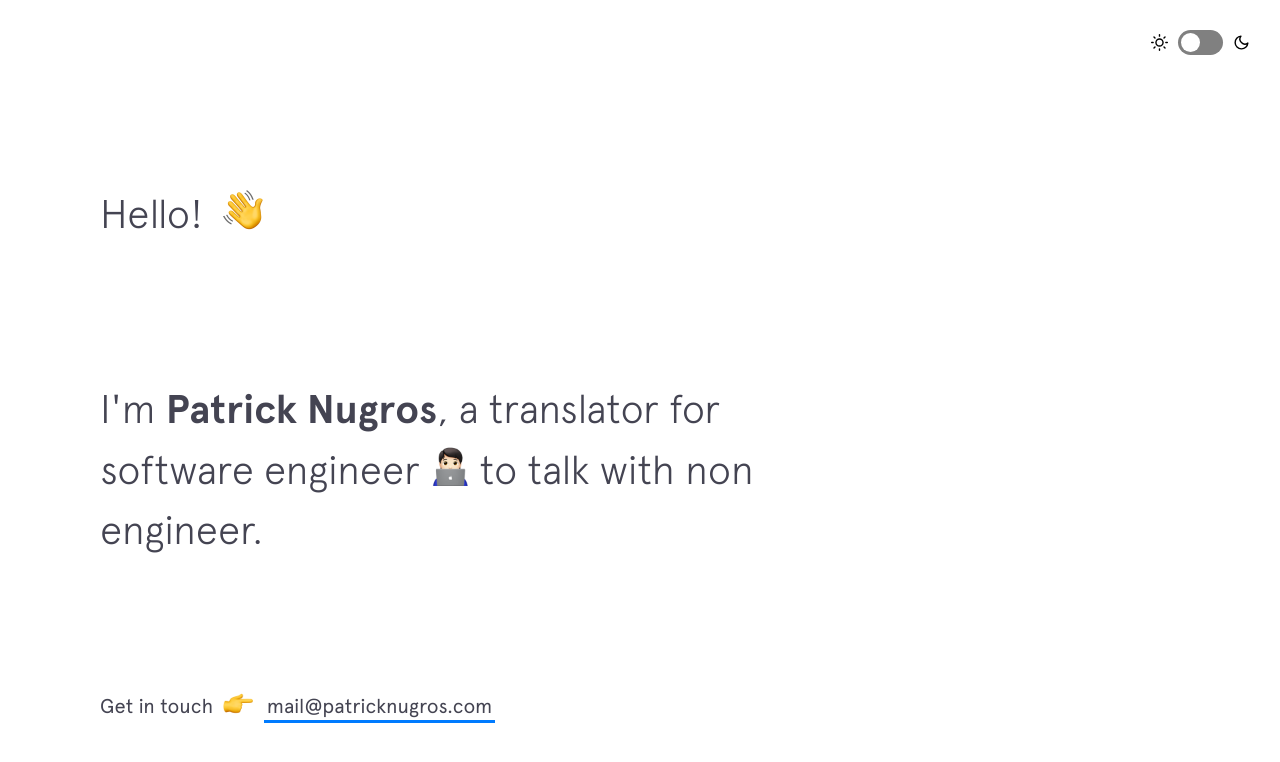
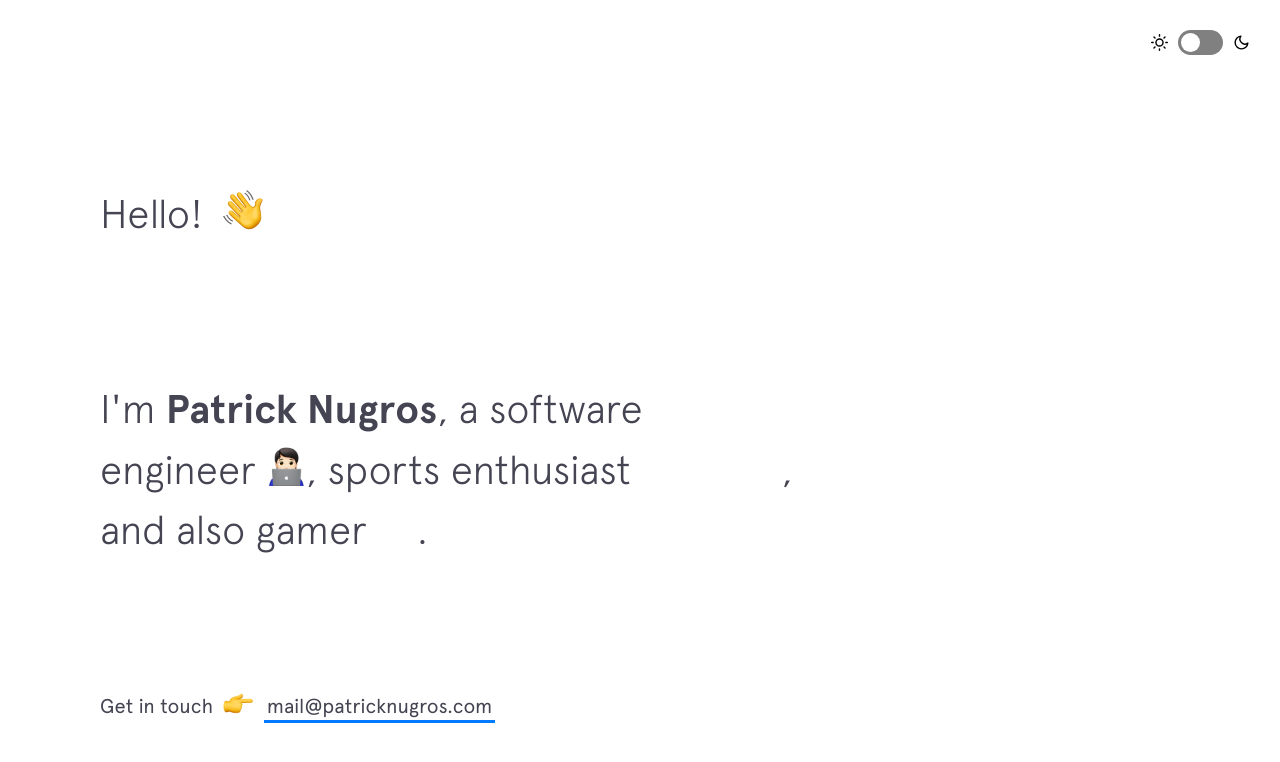
Before and after one commit to PatrickNugros/patricknugros-com, a Jekyll site: the page built from index.html, in a window 1280 px wide and 900 px high. Shown: the top 762 px of the window. Built offline with Jekyll 4.4.1, drawn with Linux system fonts in a browser that asks for light colours; nearby versions of some CDN libraries.

Commit message:
change intro

```diff
--- a/_includes/intro.html
+++ b/_includes/intro.html
@@ -4,7 +4,8 @@
   </h1>
 
   <h2 class="intro__tagline">I'm
-    <span class="name">Patrick Nugros</span>, a translator for software engineer <span class="emoji technologist"></span> to talk with non engineer.
+    <span class="name">Patrick Nugros</span>, a software engineer <span class="emoji technologist"></span>, sports enthusiast <span class="emoji soccer"></span> <span class="emoji basketball"></span> <span class="emoji badminton"></span>,
+    and also gamer <span class="emoji videogame"></span>.
 
   <h3 class="intro__contact">
     <span>Get in touch </span>
```
